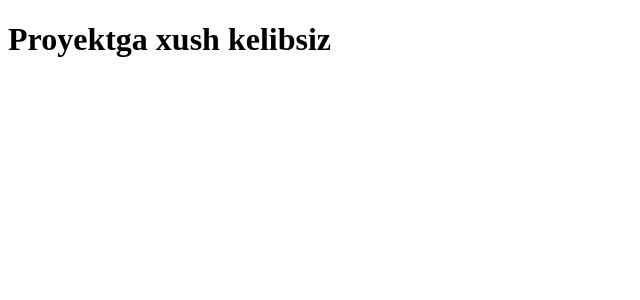
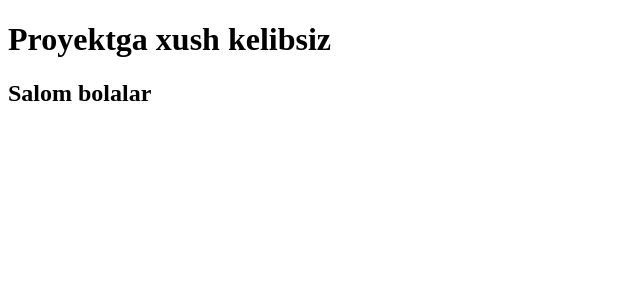
Before and after one commit to AshirovSherzod/project, a React (Vite) app: page / in a window 1280 px wide. Shown: the top 300 px of the page, without its empty margins (0-640 px from the left). Built offline with nearby package versions, Linux system fonts and the light colour scheme.

Commit message:
App.jsx changed

```diff
--- a/src/App.jsx
+++ b/src/App.jsx
@@ -4,6 +4,7 @@ function App() {
   return (
     <>
       <h1>Proyektga xush kelibsiz</h1>
+      <h2>Salom bolalar</h2>
     </>
   );
 }
```
